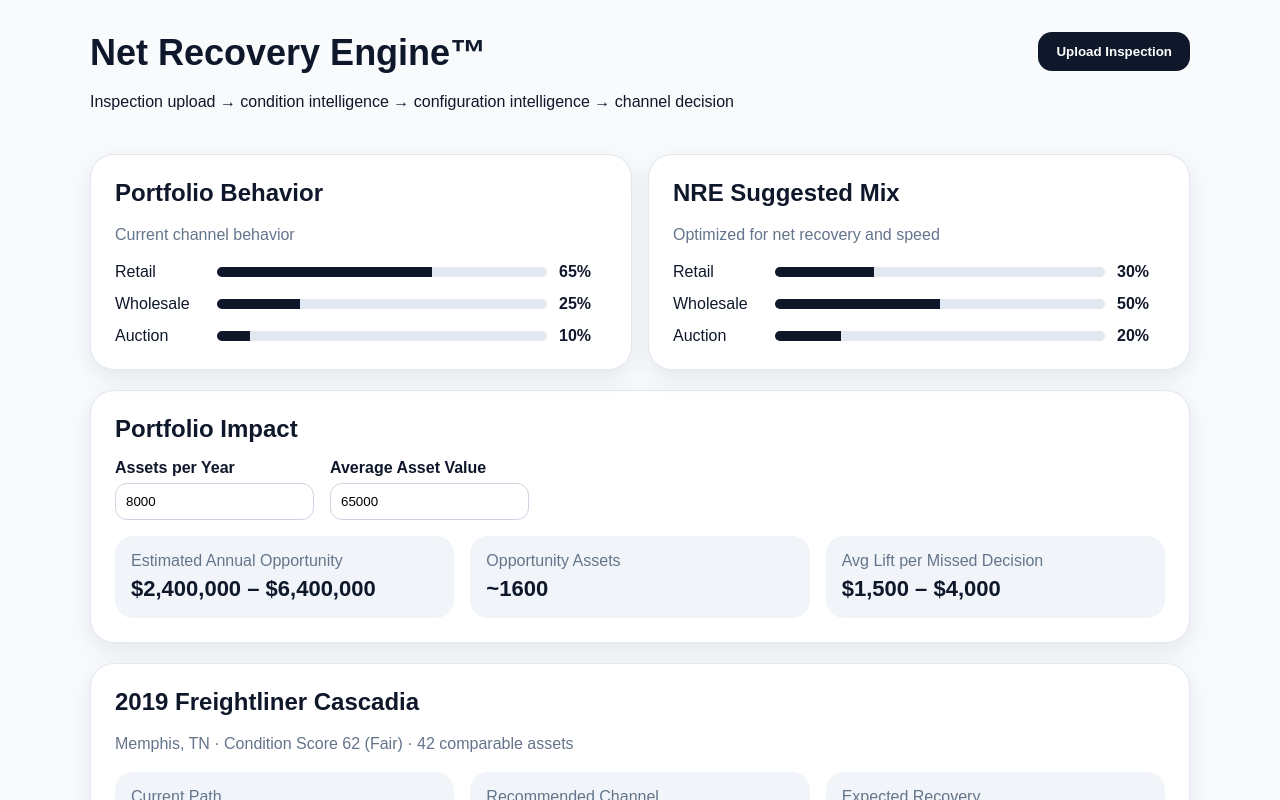
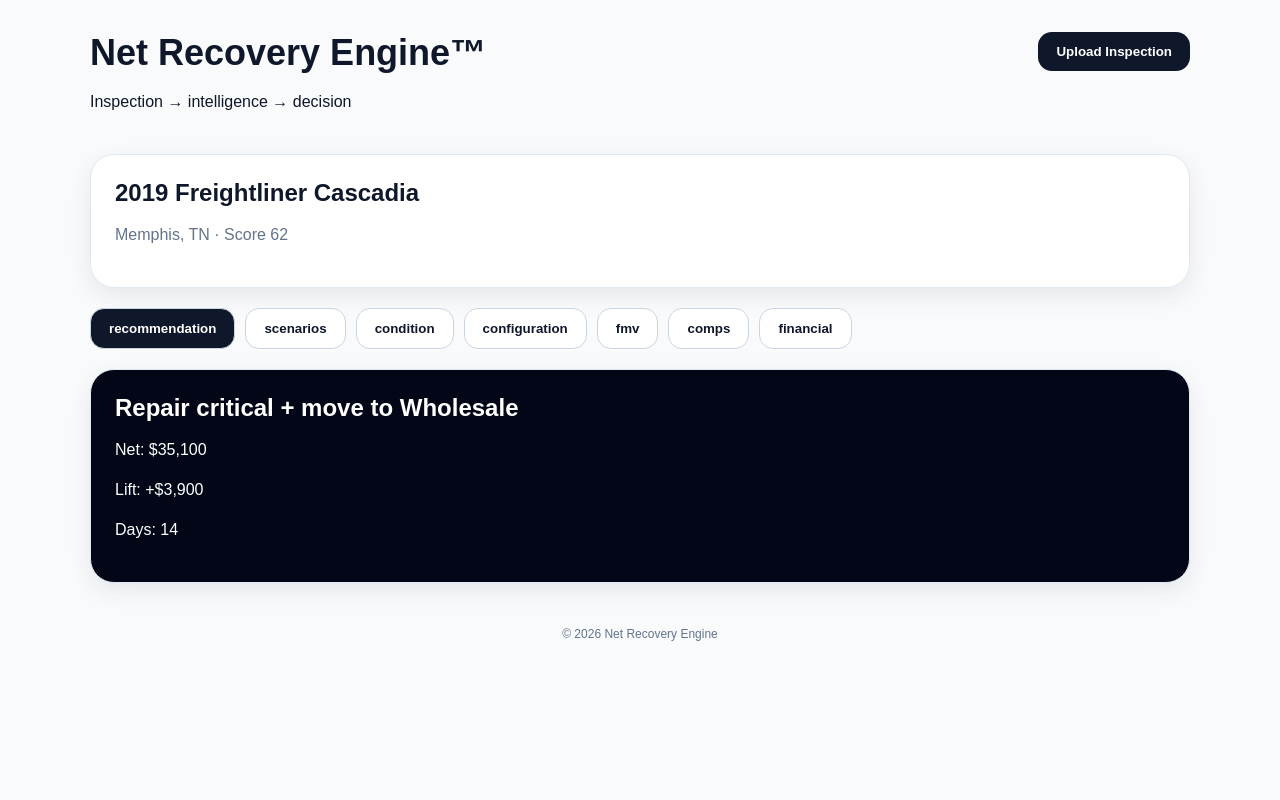
Before and after one commit to DirtDog13416/Net-Recovery-Engine, a React (Vite) app: page / in a window 1280 px wide. Both pictures are taken after a click on the button "Upload Inspection". Shown: the top 800 px of the page. Built offline with nearby package versions, Linux system fonts and the light colour scheme.

Commit message:
Update App.jsx

```diff
--- a/src/App.jsx
+++ b/src/App.jsx
@@ -22,26 +22,26 @@
     ]
   },
   scenarios: [
-    ["Retail", 31200, 28, "Expected net recovery after condition discounts, repair assumptions, holding time, and selling friction."],
-    ["Wholesale as-is", 31800, 12, "Faster recovery path, but discounted for unresolved defects."],
-    ["Repair + Wholesale", 35100, 14, "Best net recovery after focused reconditioning."],
-    ["Auction", 28100, 9, "Fastest path, but lowest expected recovery."]
+    ["Retail", 31200, 28, "Expected net after fees and condition discounts."],
+    ["Wholesale as-is", 31800, 12, "Faster recovery, discounted for defects."],
+    ["Repair + Wholesale", 35100, 14, "Best net after focused repairs."],
+    ["Auction", 28100, 9, "Fastest, lowest recovery."]
   ],
   components: [
-    ["Engine", "Poor", "High", "Turbo failure materially suppresses buyer demand."],
-    ["Drivetrain", "Fair", "Medium", "Usable, but below benchmark."],
-    ["Brakes", "Fair", "Medium", "Adds reconditioning friction."],
-    ["Tires", "Fair", "Low", "Affects retail presentation."]
+    ["Engine", "Poor", "High", "Turbo failure suppresses demand."],
+    ["Drivetrain", "Fair", "Medium", "Below benchmark."],
+    ["Brakes", "Fair", "Medium", "Adds friction."],
+    ["Tires", "Fair", "Low", "Impacts presentation."]
   ],
   configuration: [
-    ["Sleeper Cab Configuration", 3800, "Supports stronger wholesale and retail demand."],
-    ["APU Unit", 1200, "Adds buyer appeal for owner-operators and wholesale buyers."],
-    ["Aero Package", 700, "Improves presentation and modestly supports value."]
+    ["Sleeper Cab", 3800, "Supports demand."],
+    ["APU Unit", 1200, "Adds appeal."],
+    ["Aero Package", 700, "Improves presentation."]
   ],
   compsBreakdown: [
-    ["Retail", 15, "$35,900 – $37,900", "Slower, more condition-sensitive"],
-    ["Wholesale", 17, "$30,200 – $32,200", "Most predictable for this defect profile"],
-    ["Auction", 10, "$27,500 – $29,500", "Fastest, lowest expected recovery"]
+    ["Retail", 15, "$35,900 – $37,900", "Slower, condition-sensitive"],
+    ["Wholesale", 17, "$30,200 – $32,200", "Most predictable"],
+    ["Auction", 10, "$27,500 – $29,500", "Fastest"]
   ],
   fmv: {
     retail: "$35,900 – $37,900",
@@ -69,11 +69,7 @@
 function App() {
   const [started, setStarted] = useState(false);
   const [tab, setTab] = useState("recommendation");
-  const [assetCount, setAssetCount] = useState(8000);
-  const [averageValue, setAverageValue] = useState(65000);
 
-  const opportunityLow = Math.round(assetCount * 0.2 * 1500);
-  const opportunityHigh = Math.round(assetCount * 0.2 * 4000);
   const variance = asset.financial.expectedRecovery - asset.financial.bookedResidual;
 
   return (
@@ -81,100 +77,48 @@
       <header className="hero">
         <div>
           <h1>Net Recovery Engine™</h1>
-          <p>Inspection upload → condition intelligence → configuration intelligence → channel decision</p>
+          <p>Inspection → intelligence → decision</p>
         </div>
         <button onClick={() => setStarted(true)}>Upload Inspection</button>
       </header>
 
-      <section className="grid two">
-        <Card>
-          <h2>Portfolio Behavior</h2>
-          <p className="muted">Current channel behavior</p>
-          <div className="barrow"><span>Retail</span><div><b style={{ width: "65%" }} /></div><strong>65%</strong></div>
-          <div className="barrow"><span>Wholesale</span><div><b style={{ width: "25%" }} /></div><strong>25%</strong></div>
-          <div className="barrow"><span>Auction</span><div><b style={{ width: "10%" }} /></div><strong>10%</strong></div>
-        </Card>
-
-        <Card>
-          <h2>NRE Suggested Mix</h2>
-          <p className="muted">Optimized for net recovery and speed</p>
-          <div className="barrow"><span>Retail</span><div><b style={{ width: "30%" }} /></div><strong>30%</strong></div>
-          <div className="barrow"><span>Wholesale</span><div><b style={{ width: "50%" }} /></div><strong>50%</strong></div>
-          <div className="barrow"><span>Auction</span><div><b style={{ width: "20%" }} /></div><strong>20%</strong></div>
-        </Card>
-      </section>
-
-      <Card>
-        <h2>Portfolio Impact</h2>
-        <div className="inputs">
-          <label>Assets per Year
-            <input value={assetCount} onChange={e => setAssetCount(Number(e.target.value || 0))} />
-          </label>
-          <label>Average Asset Value
-            <input value={averageValue} onChange={e => setAverageValue(Number(e.target.value || 0))} />
-          </label>
-        </div>
-        <div className="grid three">
-          <div className="metric"><span>Estimated Annual Opportunity</span><strong>{money(opportunityLow)} – {money(opportunityHigh)}</strong></div>
-          <div className="metric"><span>Opportunity Assets</span><strong>~{Math.round(assetCount * 0.2)}</strong></div>
-          <div className="metric"><span>Avg Lift per Missed Decision</span><strong>$1,500 – $4,000</strong></div>
-        </div>
-      </Card>
-
       {!started ? (
         <Card>
-          <h2>Ready for inspection upload</h2>
-          <p className="muted">Click Upload Inspection to generate the decision report.</p>
+          <h2>Ready for inspection</h2>
         </Card>
       ) : (
         <>
           <Card>
             <h2>{asset.header}</h2>
-            <p className="muted">{asset.location} · Condition Score {asset.conditionScore} ({asset.conditionBand}) · {asset.comps} comparable assets</p>
-            <div className="grid three">
-              <div className="metric"><span>Current Path</span><strong>{asset.baseline.path}</strong><small>{money(asset.baseline.net)} · {asset.baseline.days} days</small></div>
-              <div className="metric"><span>Recommended Channel</span><strong>{asset.recommendation.channel}</strong><small>Lift: {money(asset.recommendation.lift)}</small></div>
-              <div className="metric"><span>Expected Recovery</span><strong>{money(asset.recommendation.expectedNet)}</strong><small>{asset.recommendation.days} days</small></div>
-            </div>
+            <p className="muted">{asset.location} · Score {asset.conditionScore}</p>
           </Card>
 
           <nav className="tabs">
             {["recommendation", "scenarios", "condition", "configuration", "fmv", "comps", "financial"].map(t => (
               <button key={t} onClick={() => setTab(t)} className={tab === t ? "active" : ""}>
-                {t.toUpperCase()}
+                {t}
               </button>
             ))}
           </nav>
 
           {tab === "recommendation" && (
-            <>
-              <Card dark>
-                <span className="eyebrow">ACTION</span>
-                <h2>{asset.recommendation.action}</h2>
-                <div className="grid three">
-                  <div><span>Expected Net Recovery</span><strong>{money(asset.recommendation.expectedNet)}</strong></div>
-                  <div><span>Expected Improvement</span><strong>+{money(asset.recommendation.lift)}</strong></div>
-                  <div><span>Expected Time to Liquidation</span><strong>{asset.recommendation.days} days</strong></div>
-                </div>
-              </Card>
-
-              <Card>
-                <h2>Why This Decision</h2>
-                <ul>{asset.recommendation.why.map(x => <li key={x}>{x}</li>)}</ul>
-              </Card>
-            </>
+            <Card dark>
+              <h2>{asset.recommendation.action}</h2>
+              <p>Net: {money(asset.recommendation.expectedNet)}</p>
+              <p>Lift: +{money(asset.recommendation.lift)}</p>
+              <p>Days: {asset.recommendation.days}</p>
+            </Card>
           )}
 
           {tab === "scenarios" && (
             <Card>
-              <h2>Scenario Comparison</h2>
-              {asset.scenarios.map(([name, net, days, note]) => (
+              {asset.scenarios.map(([name, net, days]) => (
                 <div className="scenario" key={name}>
-                  <div><strong>{name}</strong><p>{note}</p></div>
+                  <strong>{name}</strong>
                   <div>
-                    <span>Expected Net Recovery</span>
+                    <span>Net</span>
                     <strong>{money(net)}</strong>
-                    <span>Days to Liquidation: {days}</span>
+                    <span>{days} days</span>
                   </div>
                 </div>
               ))}
@@ -183,14 +127,12 @@
 
           {tab === "condition" && (
             <Card>
-              <h2>Major Component Condition</h2>
-              {asset.components.map(([name, band, impact, note]) => (
+              {asset.components.map(([name, band, impact]) => (
                 <div className="scenario" key={name}>
-                  <div><strong>{name}</strong><p>{note}</p></div>
+                  <strong>{name}</strong>
                   <div>
-                    <span>Condition</span>
                     <strong>{band}</strong>
-                    <span>Value Impact: {impact}</span>
+                    <span>{impact} impact</span>
                   </div>
                 </div>
               ))}
@@ -199,13 +141,11 @@
 
           {tab === "configuration" && (
             <Card>
-              <h2>Configuration & Attachments</h2>
-              <p className="muted">Included directly in pricing and channel recommendation logic.</p>
-              {asset.configuration.map(([name, value, note]) => (
+              {asset.configuration.map(([name, value]) => (
                 <div className="scenario" key={name}>
-                  <div><strong>{name}</strong><p>{note}</p></div>
+                  <strong>{name}</strong>
                   <div>
-                    <span>Value Contribution</span>
+                    <span>Value</span>
                     <strong>{money(value)}</strong>
                   </div>
                 </div>
@@ -215,29 +155,19 @@
 
           {tab === "fmv" && (
             <Card>
-              <h2>Fair Market Value</h2>
-              <div className="grid three">
-                <div className="metric"><span>Retail FMV</span><strong>{asset.fmv.retail}</strong></div>
-                <div className="metric"><span>Wholesale FMV</span><strong>{asset.fmv.wholesale}</strong></div>
-                <div className="metric"><span>Auction FMV</span><strong>{asset.fmv.auction}</strong></div>
-              </div>
+              <p>Retail: {asset.fmv.retail}</p>
+              <p>Wholesale: {asset.fmv.wholesale}</p>
+              <p>Auction: {asset.fmv.auction}</p>
             </Card>
           )}
 
           {tab === "comps" && (
             <Card>
-              <h2>Comparable Asset Outcomes</h2>
-              <p className="muted">
-                Comps show observed market pricing ranges by channel. Expected net recovery is shown separately in Scenarios.
-              </p>
-              {asset.compsBreakdown.map(([channel, count, range, note]) => (
+              {asset.compsBreakdown.map(([channel, count, range]) => (
                 <div className="scenario" key={channel}>
+                  <strong>{channel}</strong>
                   <div>
-                    <strong>{channel}</strong>
-                    <p>{count} comparable assets · {note}</p>
-                  </div>
-                  <div>
-                    <span>Observed FMV Range</span>
+                    <span>{count} comps</span>
                     <strong>{range}</strong>
                   </div>
                 </div>
@@ -247,22 +177,15 @@
 
           {tab === "financial" && (
             <Card>
-              <h2>Financial Impact</h2>
-              <p className="muted">Expected recovery compared to booked residual assumption.</p>
-              <div className="grid three">
-                <div className="metric"><span>Booked Residual</span><strong>{money(asset.financial.bookedResidual)}</strong></div>
-                <div className="metric"><span>Expected Recovery</span><strong>{money(asset.financial.expectedRecovery)}</strong></div>
-                <div className="metric"><span>Variance</span><strong>{money(variance)}</strong></div>
-              </div>
-              <p>
-                This asset is projected {variance >= 0 ? "above" : "below"} residual based on channel selection and repair strategy.
-              </p>
+              <p>Residual: {money(asset.financial.bookedResidual)}</p>
+              <p>Recovery: {money(asset.financial.expectedRecovery)}</p>
+              <p>Variance: {money(variance)}</p>
             </Card>
           )}
         </>
       )}
 
-      <footer>© 2026 Net Recovery Engine. All rights reserved.</footer>
+      <footer>© 2026 Net Recovery Engine</footer>
     </div>
   );
 }
```
